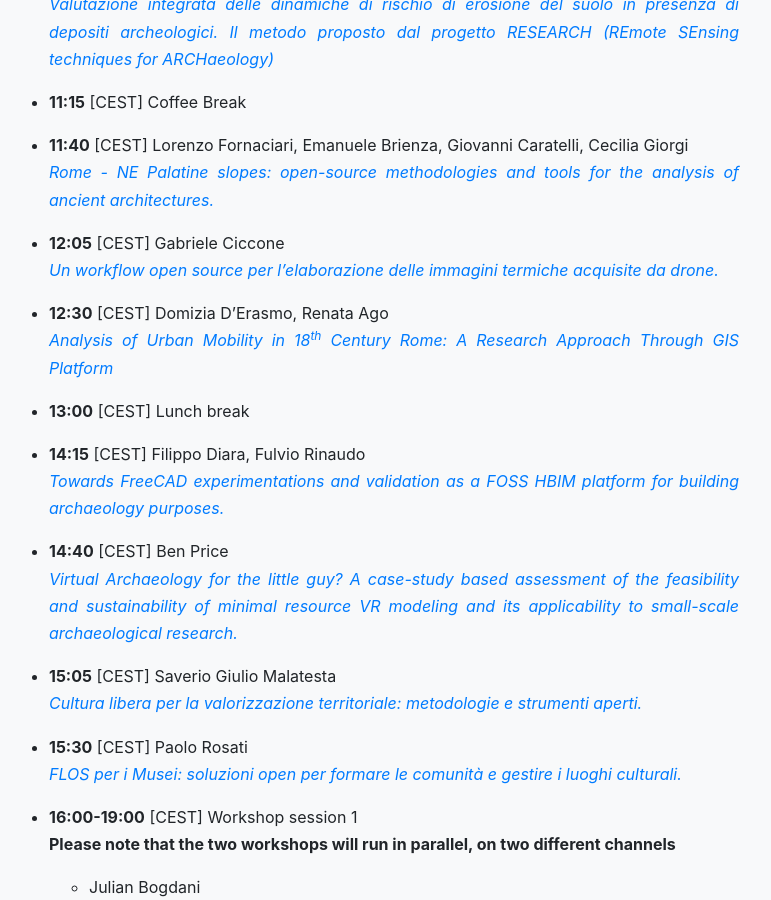
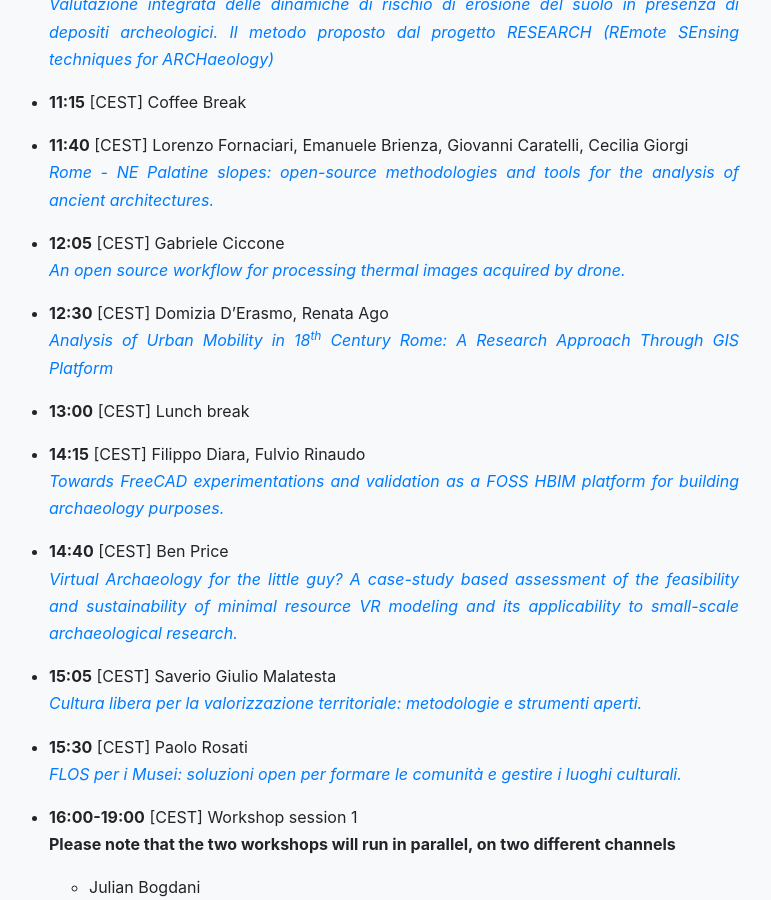
Before and after one commit to archeofoss/archeofoss2020, a Jekyll site: the page built from programme.md, in a window 1280 px wide and 900 px high, scrolled down 1135 px. Shown: the whole window, without its empty margins (266-1037 px from the left). Built offline with Jekyll 4.4.1, drawn with Linux system fonts in a browser that asks for light colours; nearby versions of some CDN libraries.

Commit message:
Update programme.md

```diff
--- a/programme.md
+++ b/programme.md
@@ -38,7 +38,7 @@ The **Book of Abstracts** is already and freely available in Zenodo [![DOI](http
 [*Rome - NE Palatine slopes: open-source methodologies and tools for the analysis of ancient architectures.*](abstracts/fornaciari)
 
 - **12:05** [CEST] Gabriele Ciccone
-[*Un workflow open source per l'elaborazione delle immagini termiche acquisite da drone.*](abstracts/ciccone)
+[*An open source workflow for processing thermal images acquired by drone.*](abstracts/ciccone)
 
 - **12:30** [CEST] Domizia D’Erasmo, Renata Ago
 [*Analysis of Urban Mobility in 18<sup>th</sup> Century Rome: A Research Approach Through GIS Platform*](abstracts/d-erasmo)
```
